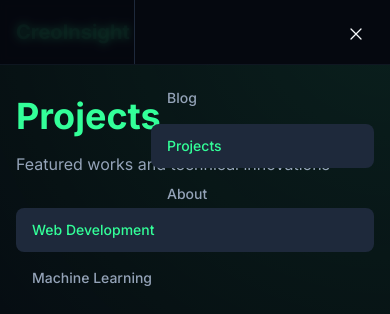
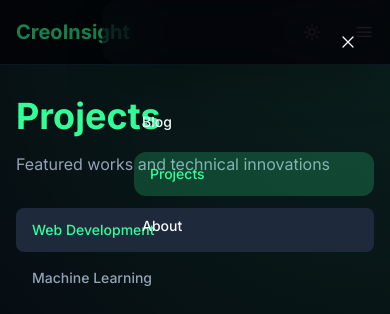
Before and after one commit to glee2dev/creoinsight, a Next.js app: page /projects in a window 390 px wide. Both pictures are taken after a click on the button 364 px from the left and 32 px from the top of the page. Shown: the top 314 px of the page. Built offline with nearby package versions, Linux system fonts and the light colour scheme.

Commit message:
menu sidebar fix for mobile version

```diff
--- a/components/navbar.tsx
+++ b/components/navbar.tsx
@@ -72,47 +72,49 @@ export default function Navbar() {
       <div
         className={`
           fixed inset-0 z-50 md:hidden
-          transition-opacity duration-300
+          transition-opacity duration-500
           ${isMenuOpen ? 'opacity-100' : 'opacity-0 pointer-events-none'}
         `}
       >
         {/* Backdrop */}
         <div
-          className="absolute inset-0 bg-background/80 backdrop-blur-sm"
+          className="absolute inset-0 bg-black/50"
           onClick={() => setIsMenuOpen(false)}
         />
 
         {/* Menu Panel */}
         <div
           className={`
-            absolute right-0 top-0 h-full w-64
-            bg-background border-l border-border
-            transform transition-transform duration-300
+            absolute right-0 top-0 h-full w-72
+            bg-background/50 backdrop-blur-xl
+            rounded-l-2xl shadow-2xl
+            transform transition-all duration-500 ease-out
             ${isMenuOpen ? 'translate-x-0' : 'translate-x-full'}
           `}
         >
-          <div className="p-4 flex justify-end">
+          <div className="p-6 flex justify-end">
             <button
               onClick={() => setIsMenuOpen(false)}
-              className="p-2 rounded-full hover:bg-muted transition-colors"
+              className="p-2 rounded-full hover:bg-muted/80 transition-colors"
               aria-label="Close menu"
             >
               <XMarkIcon className="h-5 w-5" />
             </button>
           </div>
 
-          <div className="px-4 py-2 space-y-1">
+          <div className="px-6 py-4 space-y-2">
             {navigation.map((item) => (
               <Link
                 key={item.name}
                 href={item.href}
                 onClick={() => setIsMenuOpen(false)}
                 className={`
-                  block px-4 py-3 rounded-lg
-                  text-sm font-medium transition-colors
+                  block px-4 py-3 rounded-xl
+                  text-sm font-medium
+                  transition-all duration-200 ease-out
                   ${pathname === item.href
-                    ? 'bg-muted text-primary'
-                    : 'text-muted-foreground hover:bg-muted hover:text-foreground'
+                    ? 'bg-primary/20 text-primary translate-x-2'
+                    : 'text-foreground hover:bg-muted/80 hover:translate-x-2'
                   }
                 `}
               >
```
